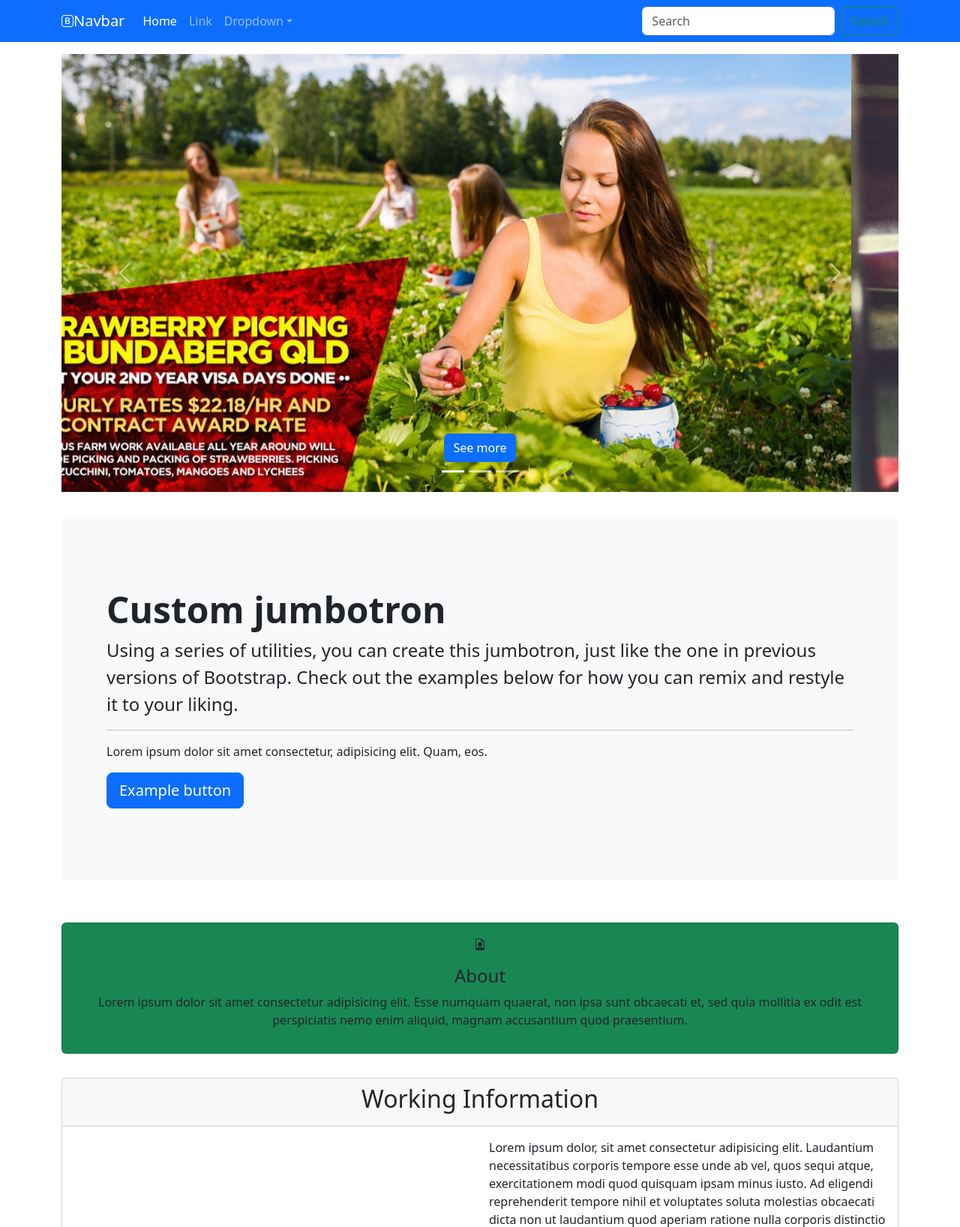
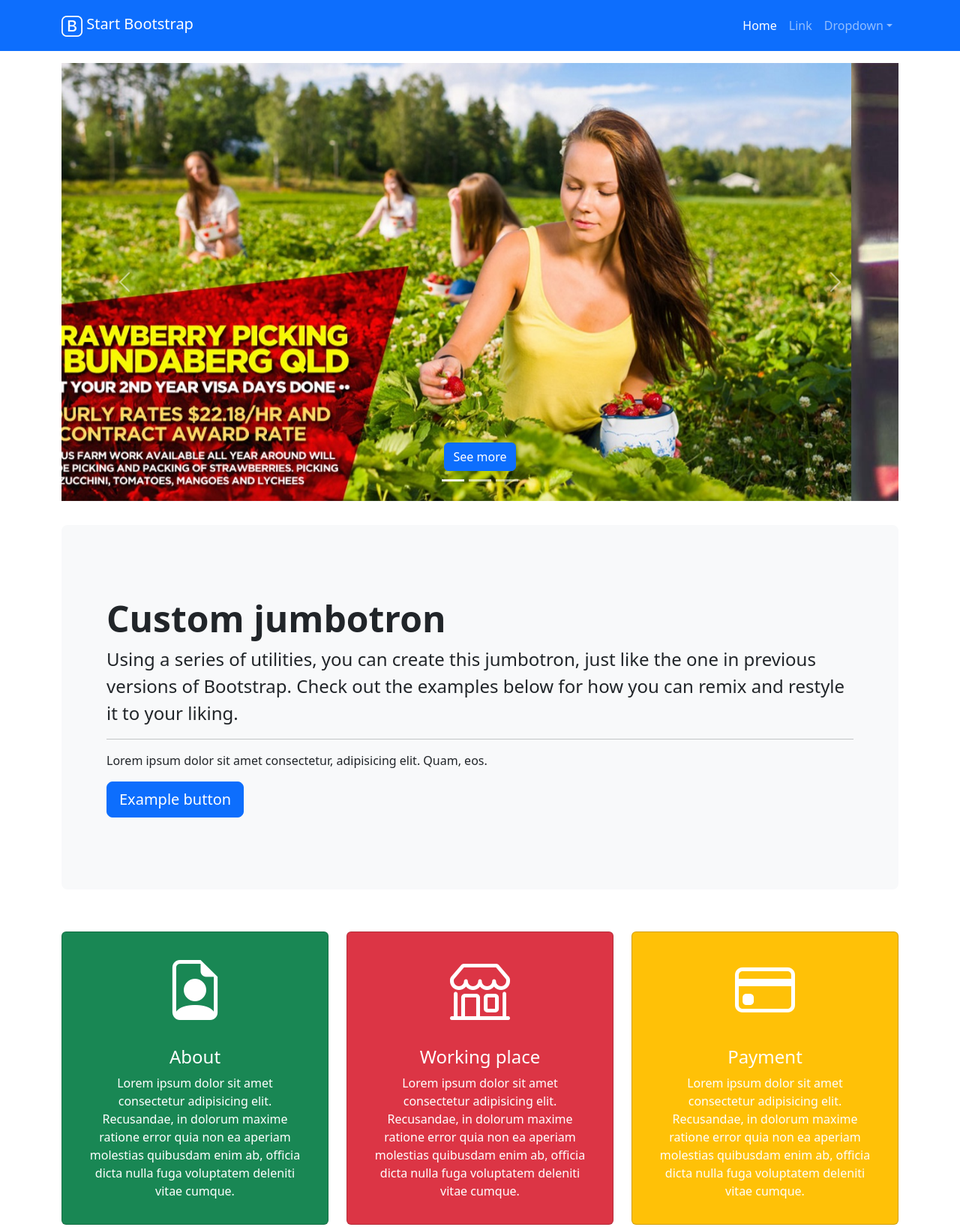
Before and after one commit to BaoNinh2808/Boostrap5, a plain HTML site: page index.html in a window 1280 px wide. Shown: the top 1636 px of the page at 75% size. Drawn offline with nearby package versions, Linux system fonts and the light colour scheme.

Commit message:
complete

```diff
--- a/index.html
+++ b/index.html
@@ -18,20 +18,23 @@
         >
 
         <link rel="stylesheet" href="https://cdn.jsdelivr.net/npm/bootstrap-icons@1.11.3/font/bootstrap-icons.min.css">
+
+        <style>
+            .carousel-indicators li {
+                list-style: none;
+            }
+
+            #about .bi {
+                font-size: 5rem;
+            }
+        </style>
     </head>
 
     <body>
-        <header class="container-fluid bg-primary">
-            <!-- /*fluid -chiếm hết màn hình*/ -->
-            <!-- place navbar here -->
-            <!-- bs5-navbar-default -->
-            <!-- xóa bg-light để mất màu nền -> navbar-dark -- xám -->
-            <nav
-                class="navbar navbar-expand-sm navbar-dark  "
-            >
+        <header class="container-fluild bg-primary">
+            <nav class="container navbar navbar-expand-sm navbar-dark">
                 <div class="container">
-                    <i class="bi bi-bootstrap" style="color: white;"></i>
-                    <a class="navbar-brand" href="#">Navbar</a>
+                    <a class="navbar-brand" href="#"><i class="bi bi-bootstrap fs-3 align-middle"></i> Start Bootstrap</a>
                     <button
                         class="navbar-toggler d-lg-none"
                         type="button"
@@ -44,7 +47,7 @@
                         <span class="navbar-toggler-icon"></span>
                     </button>
                     <div class="collapse navbar-collapse" id="collapsibleNavId">
-                        <ul class="navbar-nav me-auto mt-2 mt-lg-0">
+                        <ul class="navbar-nav ms-auto mt-2 mt-lg-0">
                             <li class="nav-item">
                                 <a class="nav-link active" href="#" aria-current="page"
                                     >Home
@@ -77,24 +80,12 @@
                                 </div>
                             </li>
                         </ul>
-                        <form class="d-flex my-2 my-lg-0">
-                            <input
-                                class="form-control me-sm-2"
-                                type="text"
-                                placeholder="Search"
-                            />
-                            <button
-                                class="btn btn-outline-success my-2 my-sm-0"
-                                type="submit"
-                            >
-                                Search
-                            </button>
-                        </form>
                     </div>
                 </div>
             </nav>
 
         </header>
+
         <main>
             <div class="container py-3">
                 <div id="carouselId" class="carousel slide" data-bs-ride="carousel">
@@ -184,20 +175,38 @@
 
             </div>
 
-            <div class="container py-3">
+            <div class="container py-3" id="about">
                 <div class="row">
                     <div class="col">
-                        <div class="card text-center p-3 bg-success h-100">
+                        <div class="card text-center p-3 bg-success text-white h-100">
                             <i class="bi bi-file-earmark-person"></i>
                             <div class="card-body">
                                 <h4 class="card-title">About</h4>
-                                <p class="card-text">Lorem ipsum dolor sit amet consectetur adipisicing elit. Esse numquam quaerat, non ipsa sunt obcaecati et, sed quia mollitia ex odit est perspiciatis nemo enim aliquid, magnam accusantium quod praesentium.</p>
+                                <p class="card-text">Lorem ipsum dolor sit amet consectetur adipisicing elit. Recusandae, in dolorum maxime ratione error quia non ea aperiam molestias quibusdam enim ab, officia dicta nulla fuga voluptatem deleniti vitae cumque.</p>
                             </div>
                         </div>
+                    </div>
 
+                    <div class="col">
+                        <div class="card text-center p-3 bg-danger text-white h-100">
+                            <i class="bi bi-shop"></i>
+                            <div class="card-body">
+                                <h4 class="card-title">Working place</h4>
+                                <p class="card-text">Lorem ipsum dolor sit amet consectetur adipisicing elit. Recusandae, in dolorum maxime ratione error quia non ea aperiam molestias quibusdam enim ab, officia dicta nulla fuga voluptatem deleniti vitae cumque.</p>
+                            </div>
+                        </div>
+                    </div>
+
+                    <div class="col">
+                        <div class="card text-center p-3 bg-warning text-white h-100">
+                            <i class="bi bi-credit-card"></i>
+                            <div class="card-body">
+                                <h4 class="card-title">Payment</h4>
+                                <p class="card-text">Lorem ipsum dolor sit amet consectetur adipisicing elit. Recusandae, in dolorum maxime ratione error quia non ea aperiam molestias quibusdam enim ab, officia dicta nulla fuga voluptatem deleniti vitae cumque.</p>
+                            </div>
+                        </div>
                     </div>
                 </div>
-
             </div>
 
             <div class="container py-3">
@@ -259,11 +268,11 @@
         </main>
         <footer>
             <!-- place footer here -->
-            <div class="container-fluid bg-primary">
+            <div class="container-fluid bg-primary py-3">
                 <div class="container">
                     <div class="row">
                         <div class="col">
-                            <h4 style="color: white;">Quick Links</h4>
+                            <h4 class="text-white"">Quick Links</h4>
                             <nav class="navbar navbar-dark">
                                 <ul class="nav navbar-nav">
                                     <li class="nav-item">
@@ -280,9 +289,9 @@
                         </div>
 
                         <div class="col">
-                            <h4 style="color: white;">Newletters</h4>
+                            <h4 class="text-white">Newletters</h4>
                             <div class="mb-3">
-                                <label for="" class="form-label">Name</label>
+                                <label for="" class="form-label text-white">Name</label>
                                 <input
                                     type="text"
                                     class="form-control"
@@ -294,7 +303,7 @@
                             </div>
 
                             <div class="mb-3">
-                                <label for="" class="form-label">Email</label>
+                                <label for="" class="form-label text-white">Email</label>
                                 <input
                                     type="email"
                                     class="form-control"
```
